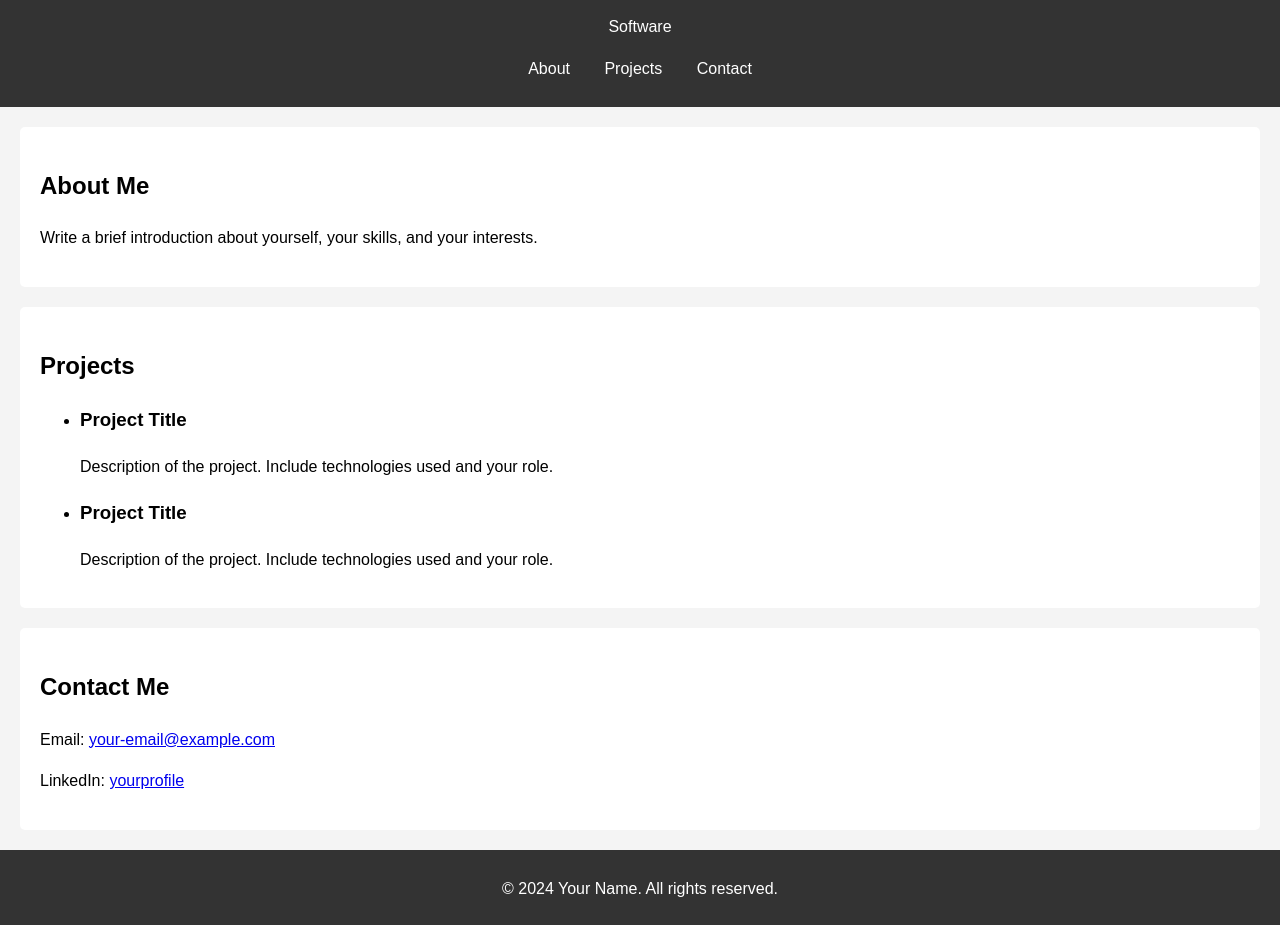
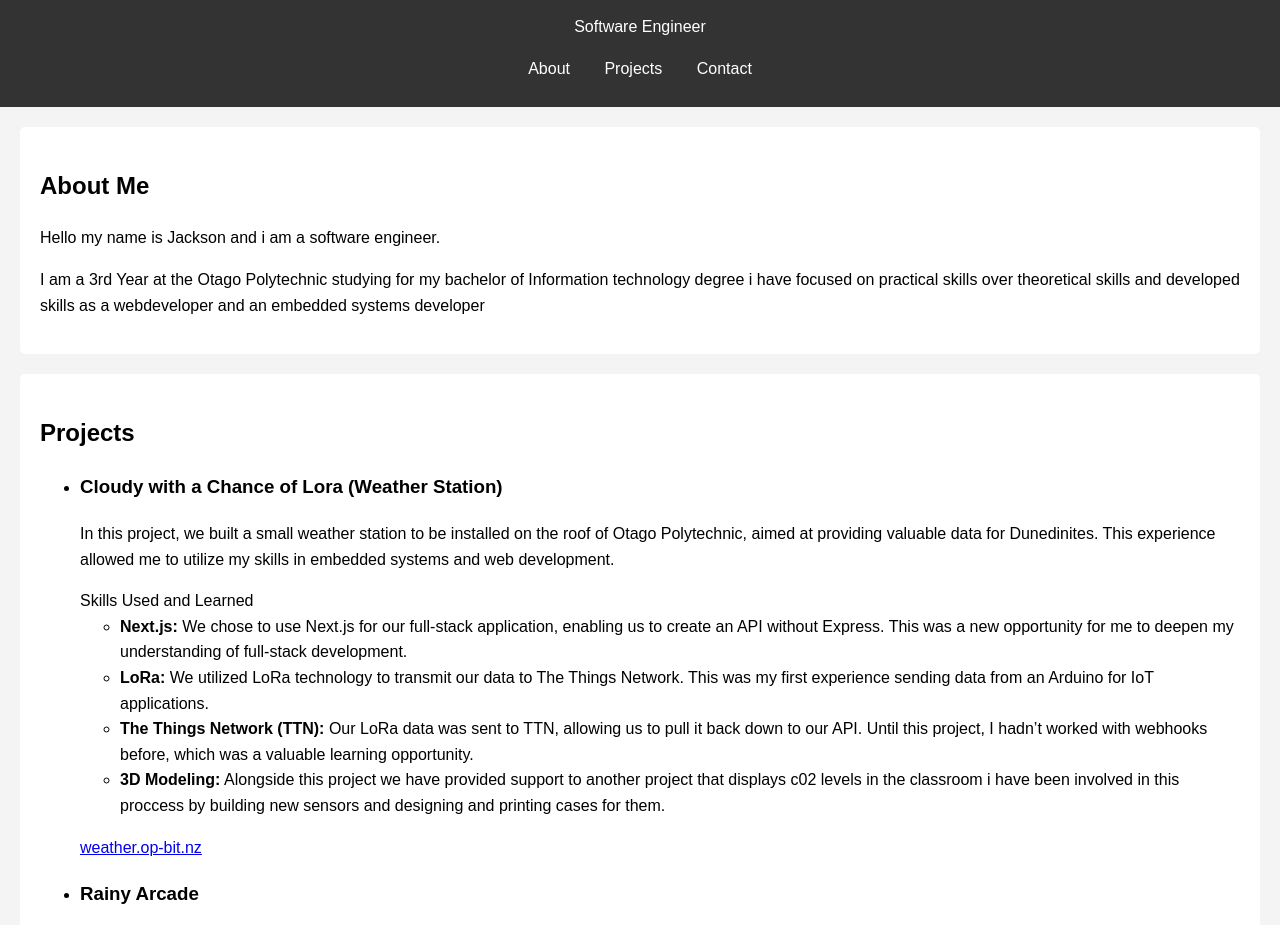
Before and after one commit to fuzzyers/fuzzyers.github.io, a plain HTML site: page index.html in a window 1280 px wide. Shown: the part 90-1015 px from the top of the page. Drawn offline with Linux system fonts and the light colour scheme.

Commit message:
Add files via upload
Updated portfolio

```diff
--- a/index.html
+++ b/index.html
@@ -3,13 +3,13 @@
 <head>
     <meta charset="UTF-8">
     <meta name="viewport" content="width=device-width, initial-scale=1.0">
-    <title>Your Name - Portfolio</title>
+    <title>Jackson Williamson - Portfolio</title>
     <link rel="stylesheet" href="index.css">
 </head>
 <body>
     <header>
-        <h1>Jackson</h1>
-        <p>Software</p>
+        <h1>Jackson Williamson</h1>
+        <p>Software Engineer</p>
         <nav>
             <ul>
                 <li><a href="#about">About</a></li>
@@ -21,19 +21,36 @@
 
     <section id="about">
         <h2>About Me</h2>
-        <p>Write a brief introduction about yourself, your skills, and your interests.</p>
+        <p>Hello my name is Jackson and i am a software engineer.</p>
+        <p>I am a 3rd Year at the Otago Polytechnic studying for my bachelor of Information technology degree i have focused on practical skills over theoretical skills and developed skills as a webdeveloper and an embedded systems developer</p>
+        <p></p>
     </section>
 
     <section id="projects">
         <h2>Projects</h2>
         <ul>
             <li>
-                <h3>Project Title</h3>
-                <p>Description of the project. Include technologies used and your role.</p>
+                <h3>Cloudy with a Chance of Lora (Weather Station)</h3>
+                <p>
+                    In this project, we built a small weather station to be installed on the roof of Otago Polytechnic, aimed at providing valuable data for Dunedinites.
+                    This experience allowed me to utilize my skills in embedded systems and web development.
+                </p>
+                <label>Skills Used and Learned</label>
+                <ul>
+                    <li><strong>Next.js:</strong> We chose to use Next.js for our full-stack application, enabling us to create an API without Express. This was a new opportunity for me to deepen my understanding of full-stack development.</li>
+                    <li><strong>LoRa:</strong> We utilized LoRa technology to transmit our data to The Things Network. This was my first experience sending data from an Arduino for IoT applications.</li>
+                    <li><strong>The Things Network (TTN):</strong> Our LoRa data was sent to TTN, allowing us to pull it back down to our API. Until this project, I hadn’t worked with webhooks before, which was a valuable learning opportunity.</li>
+                    <li><strong>3D Modeling:</strong> Alongside this project we have provided support to another project that displays c02 levels in the classroom i have been involved in this proccess by building new sensors and designing and printing cases for them.</li>
+                </ul>
+                <p><a href="http://weather.op-bit.nz">weather.op-bit.nz</a></p>
             </li>
             <li>
-                <h3>Project Title</h3>
-                <p>Description of the project. Include technologies used and your role.</p>
+                <h3>Rainy Arcade</h3>
+                <p>In this project we built a modern arcade prototype for use in game jams and for the Games Students</p>
+                <label>Skills Used and Learned</label>
+                <ul>
+                    <li><strong>Backend:</strong> The big learning development for me working on this backend for me was learning to use the child processs node library for executing commands used mainly for loading the games aswell as using programtic approaches to maintain only one game being loaded and that they load correctly</li>
+                </ul>
             </li>
             <!-- Add more projects as needed -->
         </ul>
@@ -41,8 +58,8 @@
 
     <section id="contact">
         <h2>Contact Me</h2>
-        <p>Email: <a href="mailto:your-email@example.com">your-email@example.com</a></p>
-        <p>LinkedIn: <a href="https://www.linkedin.com/in/yourprofile" target="_blank">yourprofile</a></p>
+        <p>Email: <a href="mailto:jackiemyson@gmail.com">jackiemyson@gmail.com</a></p>
+        <p>LinkedIn: <a href="www.linkedin.com/in/jackson-williamson-335217140" target="_blank">Jackson Williamson</a></p>
         <!-- Add more contact links if necessary -->
     </section>
 
```
